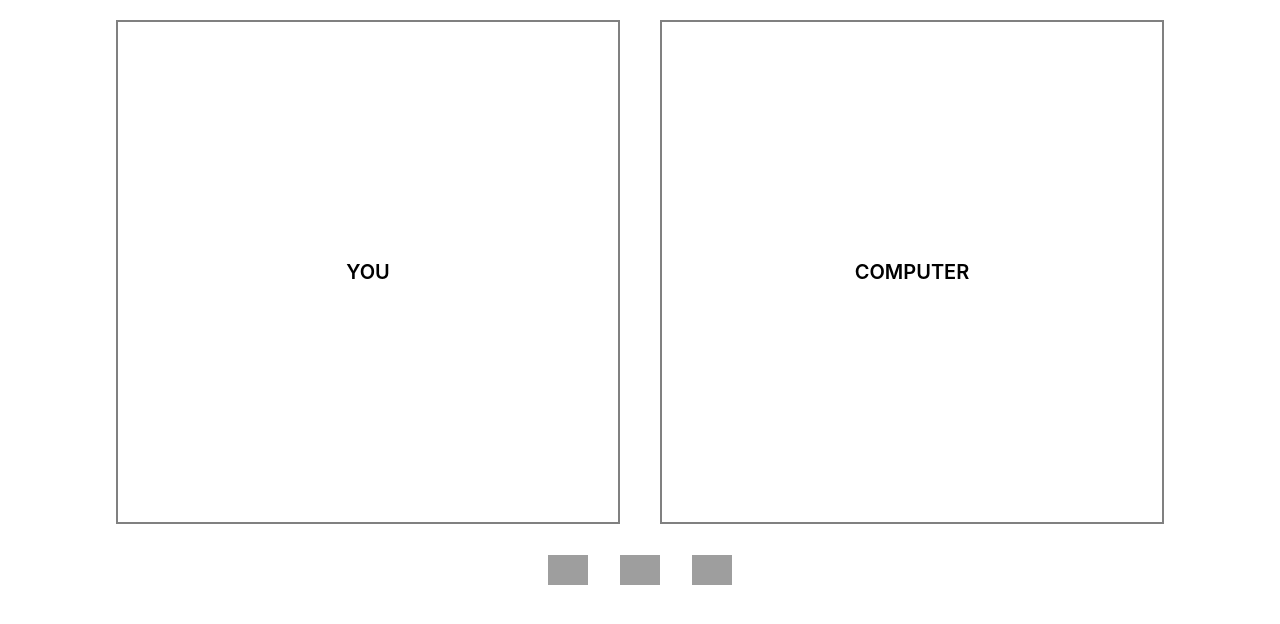
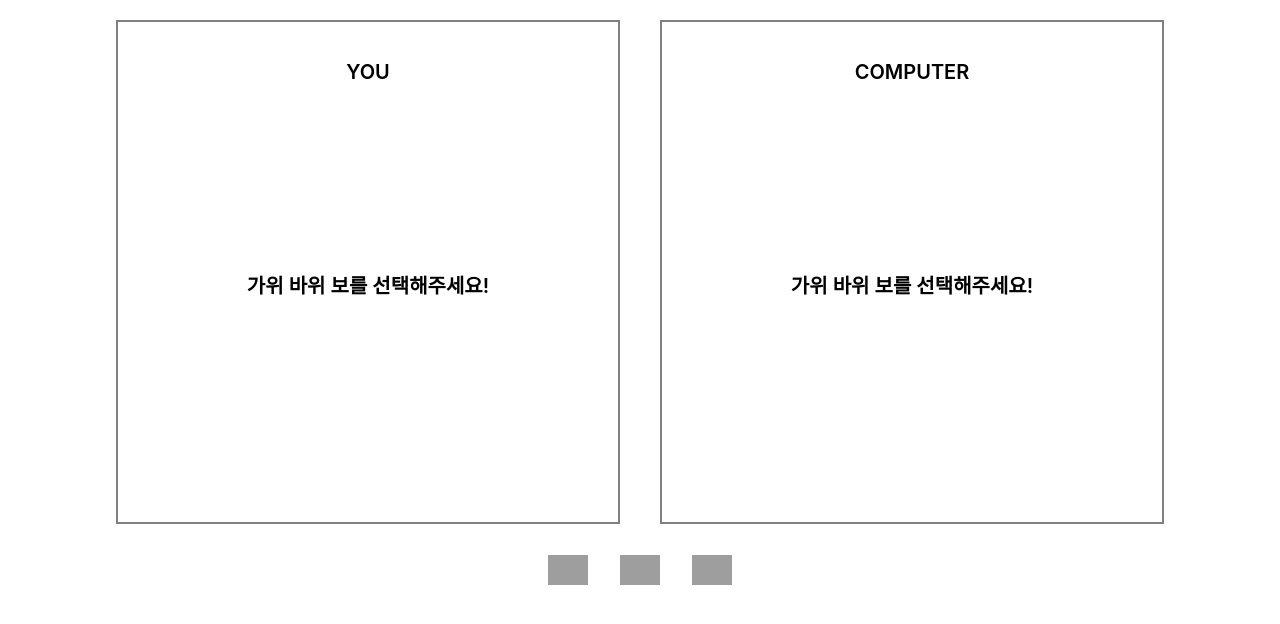
Before and after one commit to salted26/ReactStudy_project1, a React (Create React App) app: page / in a window 1280 px wide. Shown: the top 624 px of the page. Built offline with nearby package versions, Linux system fonts and the light colour scheme; grey boxes are pictures that could not be loaded.

Commit message:
일부 소스 수정

```diff
--- a/src/App.css
+++ b/src/App.css
@@ -16,12 +16,23 @@
     display: flex;
     flex-direction: column;
     justify-content: center;
+    align-items: center;
+}
+
+.img-box {
+    width: 400px;
+    height: 400px;
+
+    display: flex;
+    justify-content: center;
+    align-items: center;
 }
 
 .img-box img{
-    width: 400px;
-    height: 400px;
+    width: 100%;
+    height: 100%;
 }
+
 
 .WIN {
     border: 5px solid green;
--- a/src/component/Box.js
+++ b/src/component/Box.js
@@ -5,7 +5,11 @@ const Box = (props) => {
   const imageUrl = () => {
     if(props.item !== undefined) {
       return (
-        <img src={props.item && props.item.url} alt={props.item?.name}/>
+        <img src={props.item && props.item.url} alt={props.item?.name} className="content"/>
+      )
+    } else {
+      return (
+        <div className="content"> 가위 바위 보를 선택해주세요! </div>
       )
     }
   }
```
